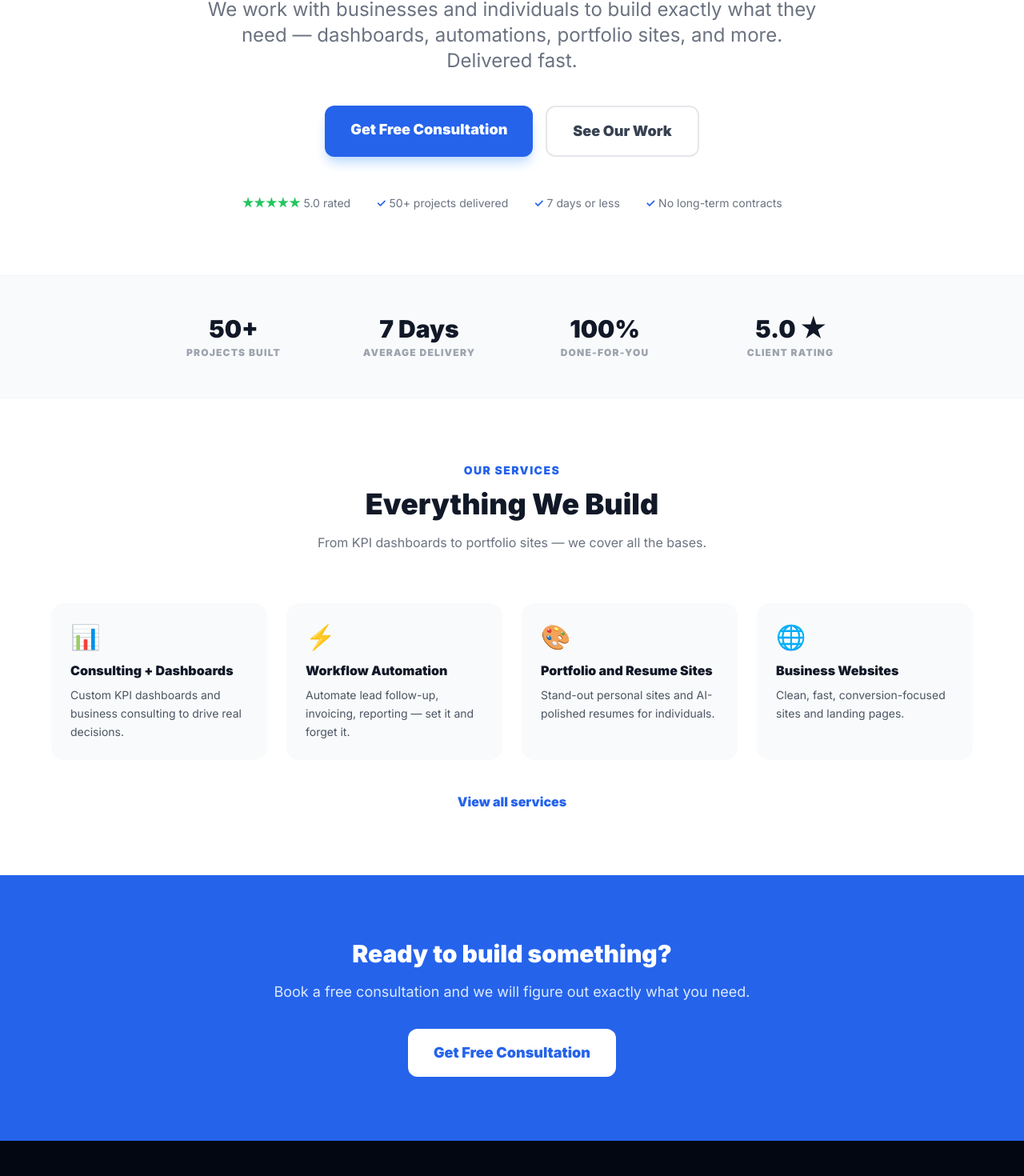
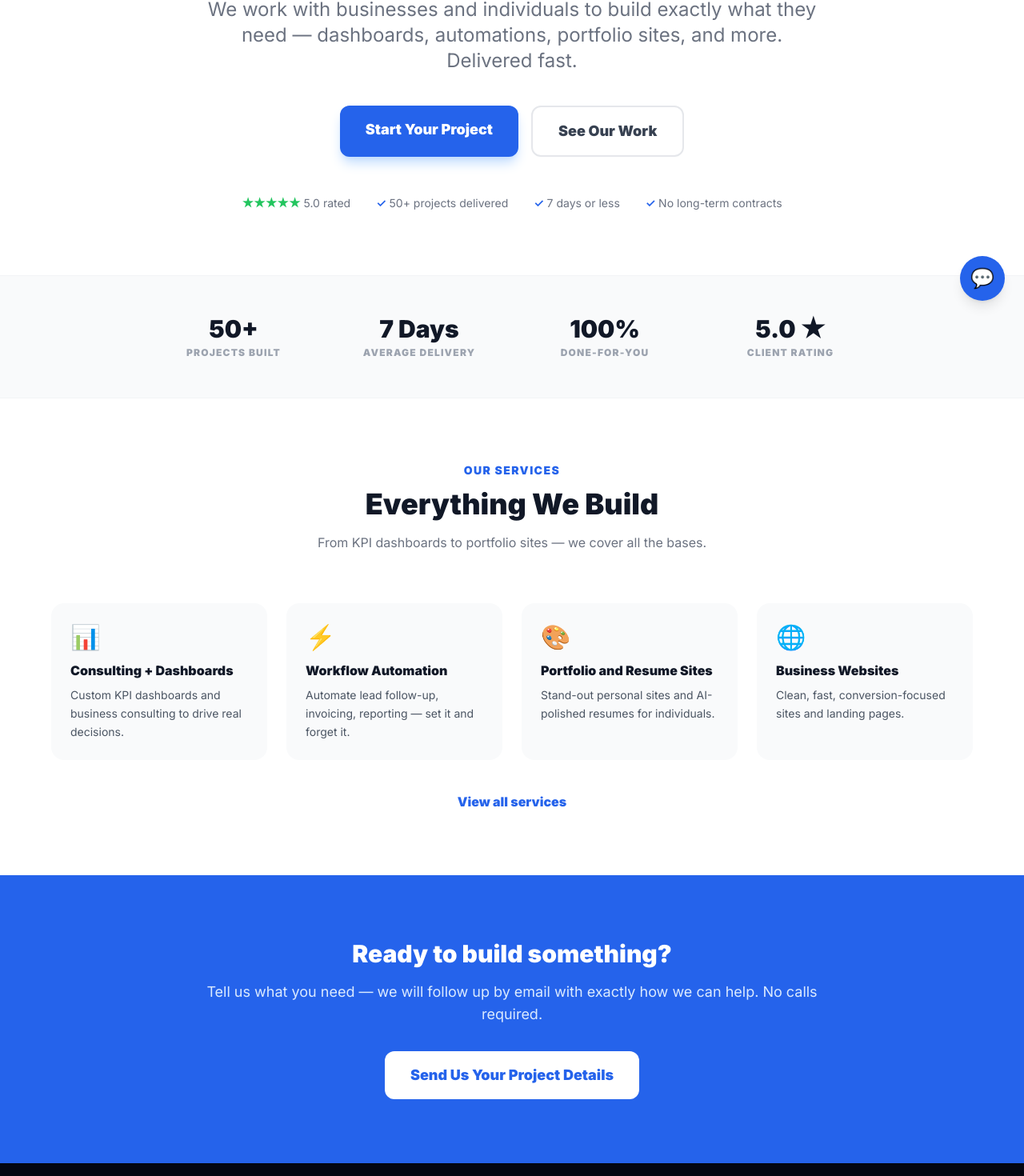
Before and after one commit to dennymypenny/flowzone-ai, a Next.js app: page / in a window 1280 px wide. Shown: the part 400-1870 px from the top of the page at 80% size. Built offline with nearby package versions, Linux system fonts and the light colour scheme.

Commit message:
Homepage: add ChatWidget, email-only CTAs, remove call scheduling language

```diff
--- a/src/app/page.tsx
+++ b/src/app/page.tsx
@@ -1,8 +1,10 @@
 import Link from "next/link";
+import ChatWidget from "@/app/components/ChatWidget";
 
 export const metadata = {
   title: "FlowZone AI | Consult. Build. Deliver.",
-  description: "We consult with businesses and individuals, then build exactly what they need — dashboards, automations, portfolio sites, and more.",
+  description:
+    "We consult with businesses and individuals, then build exactly what they need — dashboards, automations, portfolio sites, and more.",
 };
 
 export default function Home() {
@@ -14,26 +16,40 @@ export default function Home() {
             ✦ Consulting · Dashboards · Sites · Automation
           </div>
           <h1 className="text-5xl md:text-7xl font-black text-gray-900 mb-6 leading-tight tracking-tight">
-            We Consult. We Build.
-            <br />
+            We Consult. We Build. <br />
             <span className="text-sky-600">We Deliver.</span>
           </h1>
           <p className="text-xl md:text-2xl text-gray-500 max-w-3xl mx-auto mb-10 leading-relaxed">
-            We work with businesses and individuals to build exactly what they need — dashboards, automations, portfolio sites, and more. Delivered fast.
+            We work with businesses and individuals to build exactly what they need — dashboards,
+            automations, portfolio sites, and more. Delivered fast.
           </p>
           <div className="flex flex-col sm:flex-row gap-4 justify-center">
-            <Link href="/intake" className="bg-blue-600 text-white px-8 py-4 rounded-xl font-black text-lg hover:bg-blue-700 transition-all shadow-lg shadow-blue-200">
-              Get Free Consultation
+            <Link
+              href="/intake"
+              className="bg-blue-600 text-white px-8 py-4 rounded-xl font-black text-lg hover:bg-blue-700 transition-all shadow-lg shadow-blue-200"
+            >
+              Start Your Project
             </Link>
-            <Link href="/case-studies" className="border-2 border-gray-200 text-gray-700 px-8 py-4 rounded-xl font-black text-lg hover:border-blue-600 hover:text-blue-600 transition-all">
+            <Link
+              href="/case-studies"
+              className="border-2 border-gray-200 text-gray-700 px-8 py-4 rounded-xl font-black text-lg hover:border-blue-600 hover:text-blue-600 transition-all"
+            >
               See Our Work
             </Link>
           </div>
           <div className="flex flex-wrap justify-center gap-8 mt-12 text-sm text-gray-500">
-            <span><span className="text-green-500 font-black">★★★★★</span> 5.0 rated</span>
-            <span><span className="text-blue-600 font-black">✓</span> 50+ projects delivered</span>
-            <span><span className="text-blue-600 font-black">✓</span> 7 days or less</span>
-            <span><span className="text-blue-600 font-black">✓</span> No long-term contracts</span>
+            <span>
+              <span className="text-green-500 font-black">★★★★★</span> 5.0 rated
+            </span>
+            <span>
+              <span className="text-blue-600 font-black">✓</span> 50+ projects delivered
+            </span>
+            <span>
+              <span className="text-blue-600 font-black">✓</span> 7 days or less
+            </span>
+            <span>
+              <span className="text-blue-600 font-black">✓</span> No long-term contracts
+            </span>
           </div>
         </div>
       </section>
@@ -48,7 +64,9 @@ export default function Home() {
           ].map((s) => (
             <div key={s.label}>
               <div className="text-3xl font-black text-gray-900 mb-1">{s.num}</div>
-              <div className="text-xs font-black text-gray-400 uppercase tracking-widest">{s.label}</div>
+              <div className="text-xs font-black text-gray-400 uppercase tracking-widest">
+                {s.label}
+              </div>
             </div>
           ))}
         </div>
@@ -57,26 +75,58 @@ export default function Home() {
       <section className="py-20 px-6 bg-white">
         <div className="max-w-6xl mx-auto">
           <div className="text-center mb-16">
-            <p className="text-blue-600 font-black uppercase tracking-widest text-sm mb-3">OUR SERVICES</p>
+            <p className="text-blue-600 font-black uppercase tracking-widest text-sm mb-3">
+              OUR SERVICES
+            </p>
             <h2 className="text-4xl font-black text-gray-900">Everything We Build</h2>
-            <p className="text-gray-500 mt-4 max-w-xl mx-auto">From KPI dashboards to portfolio sites — we cover all the bases.</p>
+            <p className="text-gray-500 mt-4 max-w-xl mx-auto">
+              From KPI dashboards to portfolio sites — we cover all the bases.
+            </p>
           </div>
           <div className="grid grid-cols-1 md:grid-cols-2 lg:grid-cols-4 gap-6">
             {[
-              { icon: "📊", title: "Consulting + Dashboards", desc: "Custom KPI dashboards and business consulting to drive real decisions.", href: "/services" },
-              { icon: "⚡", title: "Workflow Automation", desc: "Automate lead follow-up, invoicing, reporting — set it and forget it.", href: "/services" },
-              { icon: "🎨", title: "Portfolio and Resume Sites", desc: "Stand-out personal sites and AI-polished resumes for individuals.", href: "/services" },
-              { icon: "🌐", title: "Business Websites", desc: "Clean, fast, conversion-focused sites and landing pages.", href: "/services" },
+              {
+                icon: "📊",
+                title: "Consulting + Dashboards",
+                desc: "Custom KPI dashboards and business consulting to drive real decisions.",
+                href: "/services",
+              },
+              {
+                icon: "⚡",
+                title: "Workflow Automation",
+                desc: "Automate lead follow-up, invoicing, reporting — set it and forget it.",
+                href: "/services",
+              },
+              {
+                icon: "🎨",
+                title: "Portfolio and Resume Sites",
+                desc: "Stand-out personal sites and AI-polished resumes for individuals.",
+                href: "/services",
+              },
+              {
+                icon: "🌐",
+                title: "Business Websites",
+                desc: "Clean, fast, conversion-focused sites and landing pages.",
+                href: "/services",
+              },
             ].map((s) => (
-              <Link key={s.title} href={s.href} className="block bg-gray-50 rounded-2xl p-6 hover:bg-blue-50 hover:shadow-md transition-all group">
+              <Link
+                key={s.title}
+                href={s.href}
+                className="block bg-gray-50 rounded-2xl p-6 hover:bg-blue-50 hover:shadow-md transition-all group"
+              >
                 <div className="text-3xl mb-3">{s.icon}</div>
-                <h3 className="font-black text-gray-900 mb-2 group-hover:text-blue-600 transition-colors">{s.title}</h3>
+                <h3 className="font-black text-gray-900 mb-2 group-hover:text-blue-600 transition-colors">
+                  {s.title}
+                </h3>
                 <p className="text-sm text-gray-600 leading-relaxed">{s.desc}</p>
               </Link>
             ))}
           </div>
           <div className="text-center mt-10">
-            <Link href="/services" className="text-blue-600 font-black hover:underline">View all services</Link>
+            <Link href="/services" className="text-blue-600 font-black hover:underline">
+              View all services
+            </Link>
           </div>
         </div>
       </section>
@@ -84,12 +134,20 @@ export default function Home() {
       <section className="py-20 px-6 bg-blue-600">
         <div className="max-w-3xl mx-auto text-center">
           <h2 className="text-3xl font-black text-white mb-4">Ready to build something?</h2>
-          <p className="text-blue-100 text-lg mb-8">Book a free consultation and we will figure out exactly what you need.</p>
-          <Link href="/intake" className="bg-white text-blue-600 px-8 py-4 rounded-xl font-black text-lg hover:bg-blue-50 transition-colors inline-block">
-            Get Free Consultation
+          <p className="text-blue-100 text-lg mb-8">
+            Tell us what you need — we will follow up by email with exactly how we can help. No
+            calls required.
+          </p>
+          <Link
+            href="/intake"
+            className="bg-white text-blue-600 px-8 py-4 rounded-xl font-black text-lg hover:bg-blue-50 transition-colors inline-block"
+          >
+            Send Us Your Project Details
           </Link>
         </div>
       </section>
+
+      <ChatWidget />
     </main>
   );
 }
```
